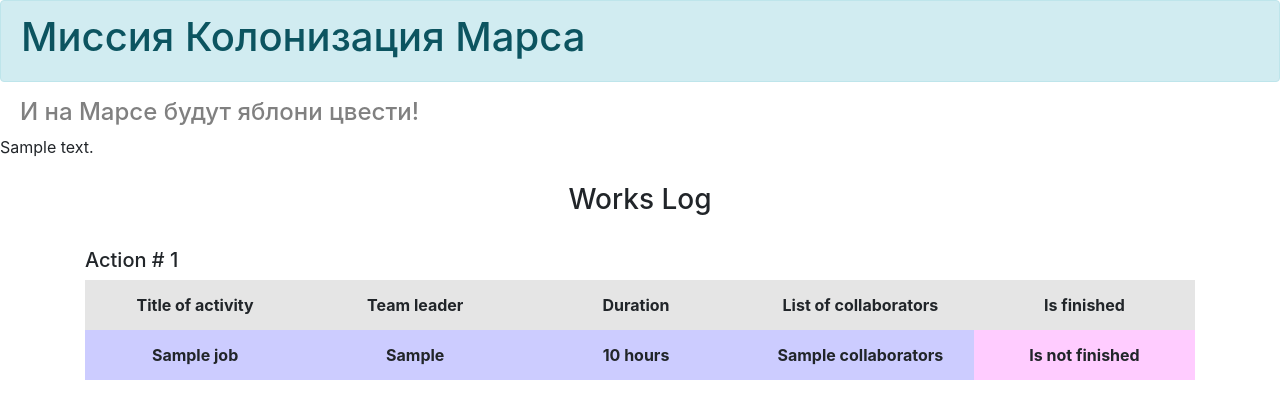
After one commit to Starostina-elena/mars, a Flask app: template templates/works_log.html in a window 1280 px wide. The commit adds this page. Shown: the top 419 px of the page. Run offline with Flask 2, Linux system fonts and the light colour scheme; the template is opened without the code that fills it: most values are stand-ins (such as "Sample title", 1, 10 or a date in 2020); lists and menus that the app fills with data are empty; some libraries are stand-ins or nearby versions.

Commit message:
7 задача из классной (алхимия)

```diff
--- a/data/jobs.py
+++ b/data/jobs.py
@@ -20,4 +20,4 @@
                                     sqlalchemy.ForeignKey("users.id"))
 
     def __repr__(self):
-        return f'{self.id}, {self.title}, {self.content}, {self.user_id}'
+        return f'{self.id}, {self.job}, {self.team_leader}, {self.collaborators}'
--- a/data/users.py
+++ b/data/users.py
@@ -29,4 +29,4 @@
         return check_password_hash(self.hashed_password, password)
 
     def __repr__(self):
-        return f'<User> {self.id} {self.name} {self.email}'
+        return f'<Colonist> {self.id} {self.surname} {self.name}'
--- a/static/css/style2.css
+++ b/static/css/style2.css
@@ -12,10 +12,6 @@
     background-image: url(/static/img/MARS-2-7.png);
     background-repeat: no-repeat;
     background-position: bottom left -10px;
-}
-
-table, td {
-    border: 1px solid black;
 }
 
 th.table-header {
--- /dev/null
+++ b/static/css/style3.css
@@ -0,0 +1,17 @@
+table {
+    text-align: center;
+}
+
+tr.table-header {
+    background-color: #E5E5E5;
+    height: 50px;
+}
+
+tr.main-line {
+    background-color: #CCCCFF;
+    height: 50px;
+}
+
+th.status-finished {
+    background-color: #FFCCFF;
+}
--- /dev/null
+++ b/templates/works_log.html
@@ -0,0 +1,28 @@
+{% extends "base.html" %}
+
+{% block content %}
+<link rel="stylesheet" type="text/css" href="/static/css/style3.css">
+    <br>
+    <h3>Works Log</h3>
+    <br>
+    {% for job in data %}
+        <h5>Action # {{ job['id'] }}</h5>
+        <table>
+            <tr class="table-header">
+                <th>Title of activity</th>
+                <th>Team leader</th>
+                <th>Duration</th>
+                <th>List of collaborators</th>
+                <th>Is finished</th>
+            </tr>
+            <tr class="main-line">
+                <th>{{ job['title'] }}</th>
+                <th>{{ job['team_leader'] }}</th>
+                <th>{{ job['duration'] }} hours</th>
+                <th>{{ job['collaborators'] }}</th>
+                <th class="status-finished">{% if job['finished'] %}Finished{% else %}Is not finished{% endif %}</th>
+            </tr>
+        </table>
+        <br>
+    {% endfor %}
+{% endblock %}
```
Also changed, not shown: models_n_alchemy.py (+3 -9 lines), works_log.py (added, +45 -0 lines), db/users_and_jobs.db.
